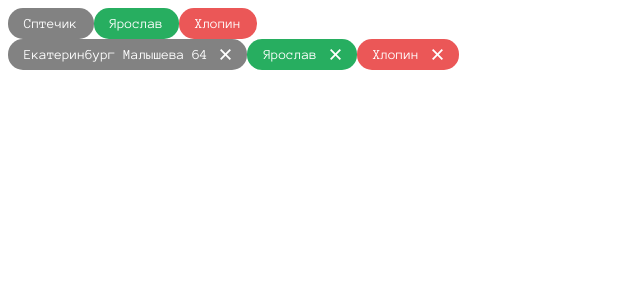
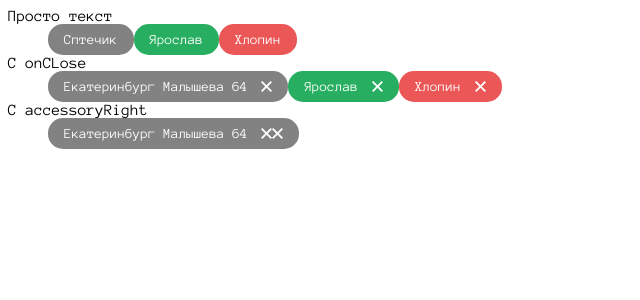
Before and after one commit to StephanYorchenko/yorche-lib, a React (Create React App) app: page / in a window 1280 px wide. Shown: the top 300 px of the page, without its empty margins (0-640 px from the left). Built offline with nearby package versions, Linux system fonts and the light colour scheme.

Commit message:
accessoryRight

```diff
--- a/src/App.tsx
+++ b/src/App.tsx
@@ -1,23 +1,38 @@
 import React from 'react';
 import {Chip} from "./components/chip";
 import {Helmet} from "react-helmet";
+import {Cross} from "./components/icon/cross";
 
 function App() {
   return (
     <div className="App">
       <Helmet>
-        <title>Тест Chips</title>
+        <title>Сторибук для бедных</title>
       </Helmet>
+      <dt>Просто текст</dt>
+      <dd>
         <div>
           <Chip text="Сптечик"/>
           <Chip text="Ярослав" variant="accept"/>
           <Chip text="Хлопин" variant="reject"/>
         </div>
+      </dd>
+      <dt>С onCLose</dt>
+      <dd>
         <div>
           <Chip text="Екатеринбург Малышева 64" onClose={() => {alert('close')}}/>
           <Chip text="Ярослав" variant="accept" onClose={() => {alert('close')}}/>
           <Chip text="Хлопин" variant="reject" onClose={() => {alert('close')}}/>
         </div>
+      </dd>
+      <dt>С accessoryRight</dt>
+      <dd>
+        <div>
+          <Chip text="Екатеринбург Малышева 64" accessoryRight={
+            <><Cross/><Cross/></>
+          }/>
+        </div>
+      </dd>
     </div>
   );
 }
--- a/src/components/chip/chip.style.ts
+++ b/src/components/chip/chip.style.ts
@@ -44,7 +44,7 @@ export const crossWrapper = css`
   height: 15px;
   display: inline-flex;
   align-items: center;
-  margin-left: 13px;
+  margin-left: 14px;
   &:hover{
     cursor: pointer;
   }
@@ -54,4 +54,5 @@ export const accessoryRightWrapper = css`
   height: 15px;
   display: inline-flex;
   align-items: center;
+  margin-left: 14px;
 `;
```
Lines whose indentation alone changed are shown as unchanged.
